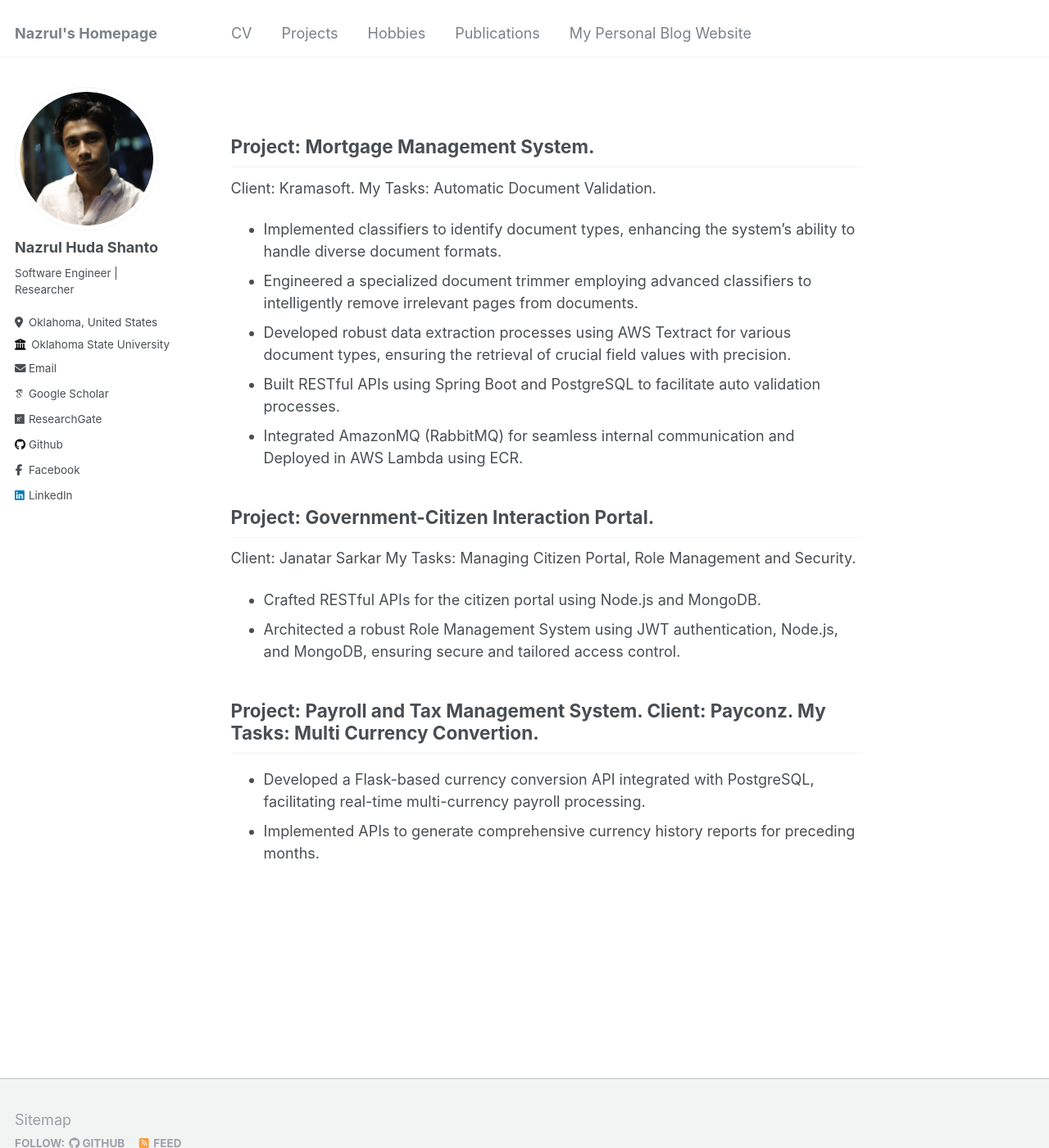
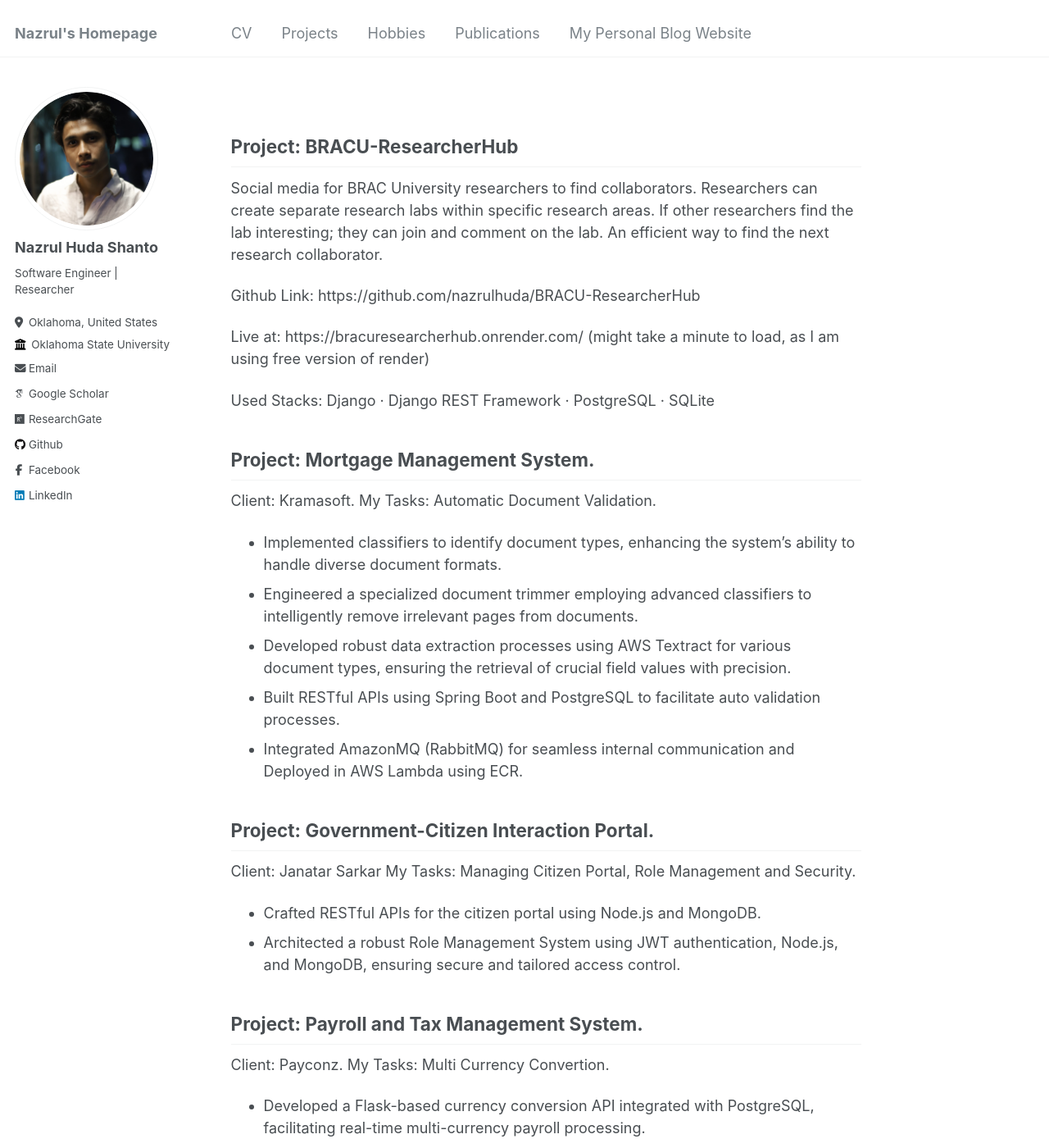
Before and after one commit to nazrulhuda/portfolio, a Jekyll site: the page built from _pages/project.md, in a window 1280 px wide and 1400 px high. Shown: the whole window at 82% size. Built offline with Jekyll 4.4.1, drawn with Linux system fonts in a browser that asks for light colours; some web fonts are replaced.

Commit message:
first commit

```diff
--- a/_pages/project.md
+++ b/_pages/project.md
@@ -6,6 +6,16 @@ redirect_from:
   - /project/
   - /project.html
 ---
+
+## Project: BRACU-ResearcherHub
+
+Social media for BRAC University researchers to find collaborators. Researchers can create separate research labs within specific research areas. If other researchers find the lab interesting; they can join and comment on the lab. An efficient way to find the next research collaborator.
+
+Github Link: https://github.com/nazrulhuda/BRACU-ResearcherHub
+
+Live at: https://bracuresearcherhub.onrender.com/ (might take a minute to load, as I am using free version of render)
+
+Used Stacks: Django · Django REST Framework · PostgreSQL · SQLite
 
 ## Project: Mortgage Management System.
 Client: Kramasoft.
```
Also changed, not shown: other parts of _pages/project.md (+3 -1 lines).
